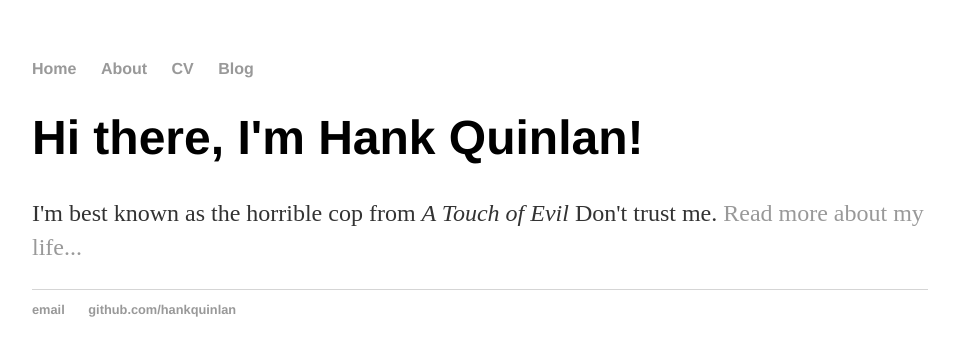
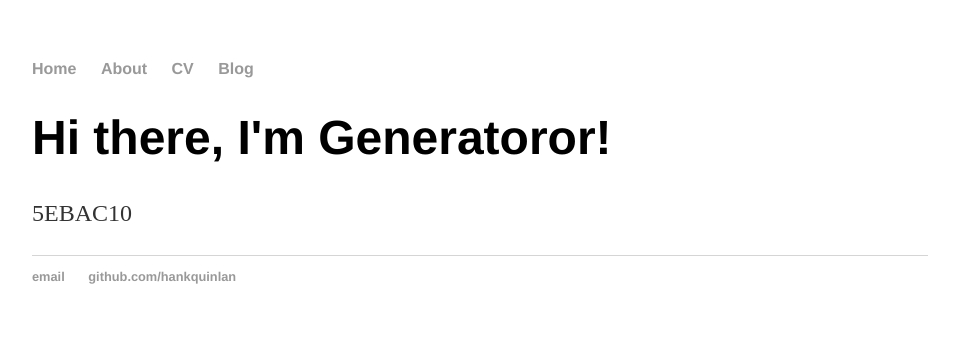
Before and after one commit to Generatoror/Generatoror.github.io, a Jekyll site: the page built from index.html, in a window 1280 px wide. Shown: the top 356 px of the page, without its empty margins (160-1119 px from the left). Built offline with Jekyll 4.4.1, drawn with Linux system fonts in a browser that asks for light colours.

Commit message:
Update index.html

```diff
--- a/index.html
+++ b/index.html
@@ -3,6 +3,6 @@ layout: default
 title: Hank Quinlan, Horrible Cop
 ---
 <div class="blurb">
-	<h1>Hi there, I'm Hank Quinlan!</h1>
-	<p>I'm best known as the horrible cop from <em>A Touch of Evil</em> Don't trust me. <a href="/about">Read more about my life...</a></p>
+	<h1>Hi there, I'm Generatoror!</h1>
+	<p>5EBAC10</p>
 </div><!-- /.blurb -->
```
